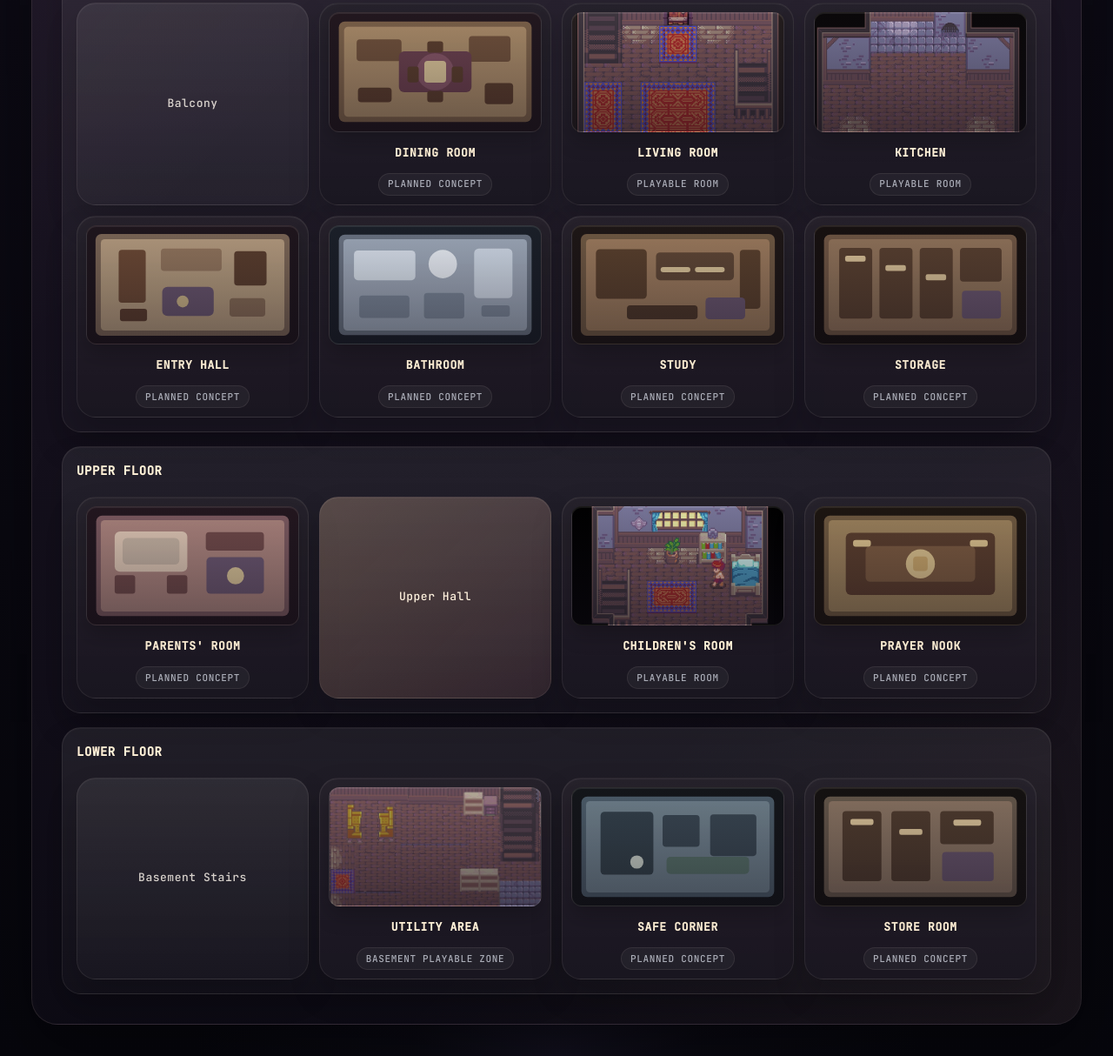
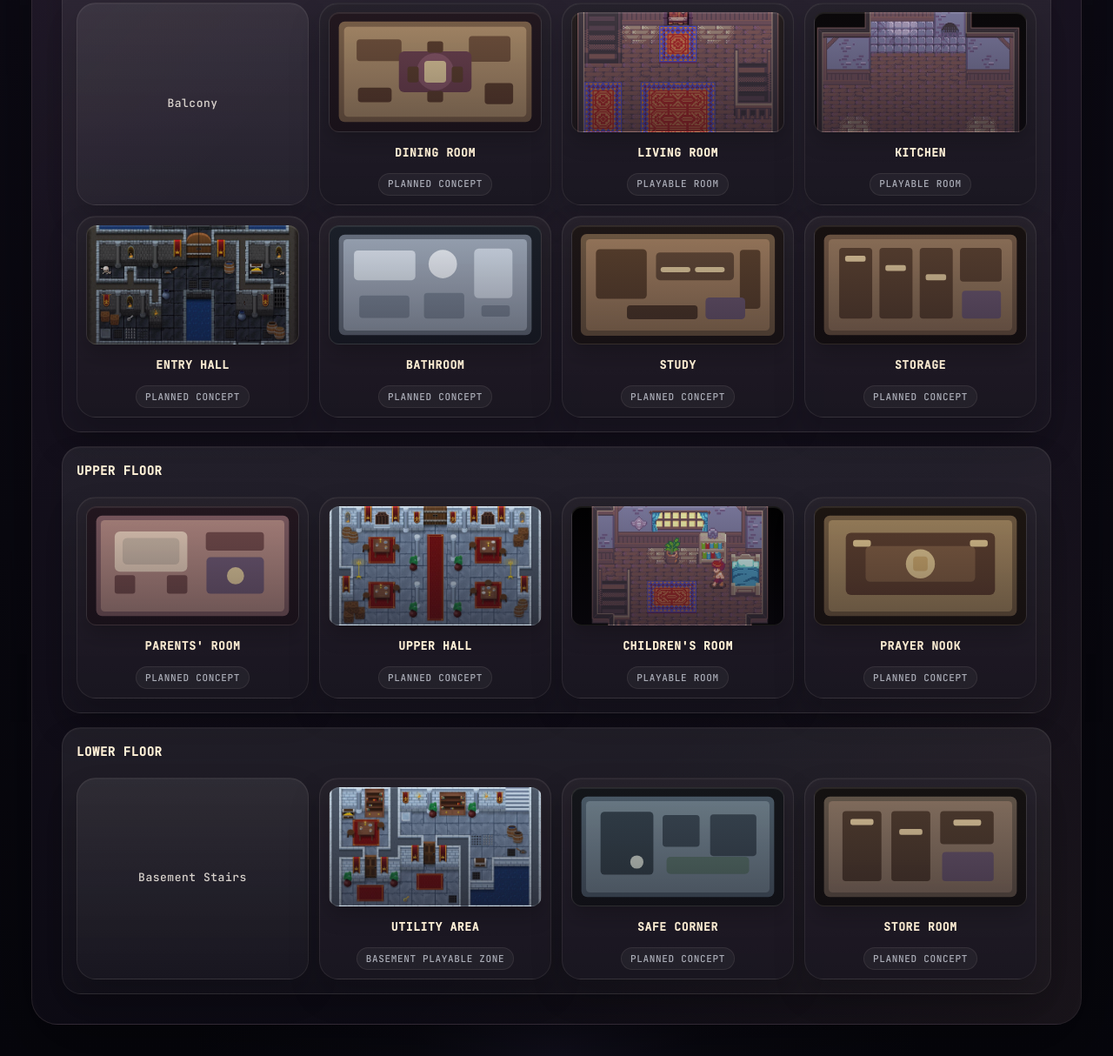
Before and after one commit to mustakim0101/ShHESH-PROHOR, a website: page map.html in a window 1280 px wide. Shown: the part 2530-3744 px from the top of the page at 87% size. Drawn offline with Linux system fonts and the light colour scheme.

Commit message:
background added to map

```diff
--- a/map.html
+++ b/map.html
@@ -102,7 +102,7 @@
                 <div class="map-room-note">Playable room</div>
               </article>
               <article class="map-room map-room--visual map-room--concept">
-                <div class="map-room-media map-room-media--concept" style="background-image: linear-gradient(180deg, rgba(14, 11, 20, 0.04), rgba(14, 11, 20, 0.4)), url('assets/images/map-concepts/entry-hall.svg');"></div>
+                <div class="map-room-media map-room-media--concept" style="background-image: linear-gradient(180deg, rgba(14, 11, 20, 0.04), rgba(14, 11, 20, 0.4)), url('assets/images/backgrounds/new_corridor.jpg');"></div>
                 <div class="map-room-name">Entry Hall</div>
                 <div class="map-room-note">Planned concept</div>
               </article>
@@ -132,7 +132,11 @@
                 <div class="map-room-name">Parents' Room</div>
                 <div class="map-room-note">Planned concept</div>
               </article>
-              <div class="map-room map-room--anchor">Upper Hall</div>
+              <article class="map-room map-room--anchor map-room--visual">
+                <div class="map-room-media" style="background-image: linear-gradient(180deg, rgba(14, 11, 20, 0.08), rgba(14, 11, 20, 0.52)), url('assets/images/backgrounds/new_hallroom.jpg');"></div>
+                <div class="map-room-name">Upper Hall</div>
+                <div class="map-room-note">Planned concept</div>
+              </article>
               <article class="map-room map-room--visual">
                 <div class="map-room-media" style="background-image: linear-gradient(180deg, rgba(14, 11, 20, 0.08), rgba(14, 11, 20, 0.52)), url('assets/images/backgrounds/topFloor.jpg');"></div>
                 <div class="map-room-name">Children's Room</div>
@@ -151,7 +155,7 @@
             <div class="map-layout map-layout--lower">
               <div class="map-room">Basement Stairs</div>
               <article class="map-room map-room--anchor map-room--visual">
-                <div class="map-room-media" style="background-image: linear-gradient(180deg, rgba(14, 11, 20, 0.08), rgba(14, 11, 20, 0.52)), url('assets/images/backgrounds/basement.jpg');"></div>
+                <div class="map-room-media" style="background-image: linear-gradient(180deg, rgba(14, 11, 20, 0.08), rgba(14, 11, 20, 0.52)), url('assets/images/backgrounds/new_basement.jpg');"></div>
                 <div class="map-room-name">Utility Area</div>
                 <div class="map-room-note">Basement playable zone</div>
               </article>
--- a/src/rooms/basement/room.js
+++ b/src/rooms/basement/room.js
@@ -2,7 +2,7 @@
   window.RoomRegistry.registerRoom({
     id: "basement",
     name: "Basement",
-    background: "assets/images/backgrounds/basement.jpg",
+    background: "assets/images/backgrounds/new_basement.jpg",
     walkableZones: [
       // Main visible basement floor.
       {
```
